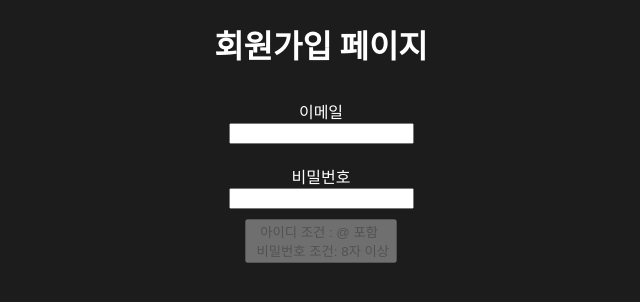
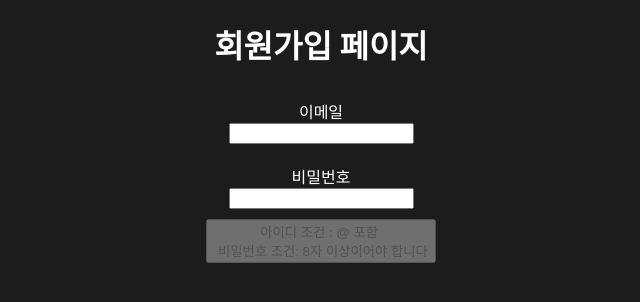
Before and after one commit to thumbthing/wanted-pre-onboarding-frontend, a React (Create React App) app: page /register in a window 1280 px wide. Shown: the top 302 px of the page, without its empty margins (319-959 px from the left). Built offline with nearby package versions, Linux system fonts and the light colour scheme.

Commit message:
refector: 로그인, 회원가입 페이지에서 button 컴포넌트(signin, signup) 분리

```diff
--- /dev/null
+++ b/src/components/SigninButton.tsx
@@ -0,0 +1,37 @@
+import { styled } from "styled-components";
+
+interface userInformation {
+  id: string;
+  password: string;
+}
+
+const SigninButton: React.FC<userInformation> = ({ id, password }) => {
+  const idValidation: boolean = id.includes("@");
+  const passwordValidation: number = password.length;
+
+  if (idValidation && passwordValidation > 7) {
+    return (
+      <StyledButton
+        data-testid='signin-button'
+        type='button'
+        value={"로그인"}
+      />
+    );
+  } else {
+    return (
+      <StyledButton
+        data-testid='signin-button'
+        type='button'
+        value={`아이디 조건 : @ 포함 \n 비밀번호 조건: 8자 이상이어야 합니다`}
+        disabled
+      />
+    );
+  }
+};
+
+export default SigninButton;
+
+const StyledButton = styled.input`
+  display: flex;
+  justify-content: space-evenly;
+`;
--- /dev/null
+++ b/src/components/SignupButton.tsx
@@ -0,0 +1,37 @@
+import { styled } from "styled-components";
+
+interface userInformation {
+  id: string;
+  password: string;
+}
+
+const SignupButton: React.FC<userInformation> = ({ id, password }) => {
+  const idValidation: boolean = id.includes("@");
+  const passwordValidation: number = password.length;
+
+  if (idValidation && passwordValidation > 7) {
+    return (
+      <StyledButton
+        data-testid='signup-button'
+        type='button'
+        value={"회원가입"}
+      />
+    );
+  } else {
+    return (
+      <StyledButton
+        data-testid='signup-button'
+        type='button'
+        value={`아이디 조건 : @ 포함 \n 비밀번호 조건: 8자 이상이어야 합니다`}
+        disabled
+      />
+    );
+  }
+};
+
+export default SignupButton;
+
+const StyledButton = styled.input`
+  display: flex;
+  justify-content: space-evenly;
+`;
--- a/src/pages/Login.tsx
+++ b/src/pages/Login.tsx
@@ -2,6 +2,7 @@ import { useCallback, useState } from "react";
 import { styled } from "styled-components";
 import IdInput from "../components/IdInput";
 import PasswordInput from "../components/PasswordInput";
+import SigninButton from "../components/SigninButton";
 
 const Login = () => {
   const [id, setId] = useState<string>("");
@@ -23,20 +24,7 @@ const Login = () => {
       <StyledInputBox>
         <IdInput onChange={handleIdChange} />
         <PasswordInput onChange={handlePasswordChange} />
-        {id.includes("@") && password.length > 7 ? (
-          <StyledButton
-            data-testid='signin-button'
-            type='button'
-            value={"회원가입"}
-          />
-        ) : (
-          <StyledButton
-            data-testid='signin-button'
-            type='button'
-            value={`아이디 조건 : @ 포함 \n 비밀번호 조건: 8자 이상`}
-            disabled
-          />
-        )}
+        <SigninButton id={id} password={password} />
       </StyledInputBox>
     </StyledContainer>
   );
--- a/src/pages/Register.tsx
+++ b/src/pages/Register.tsx
@@ -2,6 +2,7 @@ import { useCallback, useState } from "react";
 import { styled } from "styled-components";
 import IdInput from "../components/IdInput";
 import PasswordInput from "../components/PasswordInput";
+import SignupButton from "../components/SignupButton";
 
 const Register = () => {
   const [id, setId] = useState<string>("");
@@ -32,20 +33,7 @@ const Register = () => {
       <StyledInputBox>
         <IdInput onChange={handleIdChange} />
         <PasswordInput onChange={handlePasswordChange} />
-        {id.includes("@") && password.length > 7 ? (
-          <StyledButton
-            data-testid='signin-button'
-            type='button'
-            value={"회원가입"}
-          />
-        ) : (
-          <StyledButton
-            data-testid='signin-button'
-            type='button'
-            value={`아이디 조건 : @ 포함 \n 비밀번호 조건: 8자 이상`}
-            disabled
-          />
-        )}
+        <SignupButton id={id} password={password} />
       </StyledInputBox>
     </StyledContainer>
   );
@@ -64,8 +52,3 @@ const StyledInputBox = styled.div`
   align-items: center;
   flex-direction: column;
 `;
-
-const StyledButton = styled.input`
-  display: flex;
-  justify-content: space-evenly;
-`;
```
